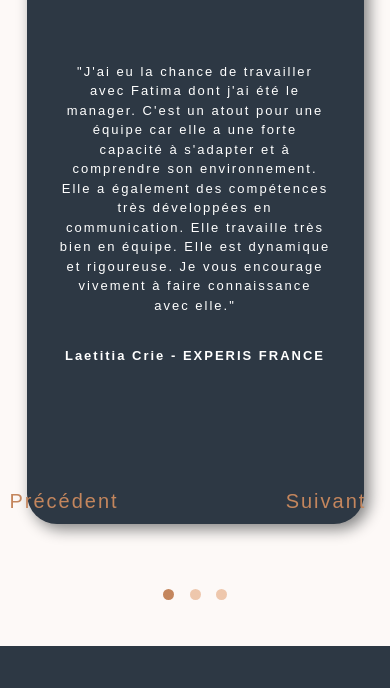
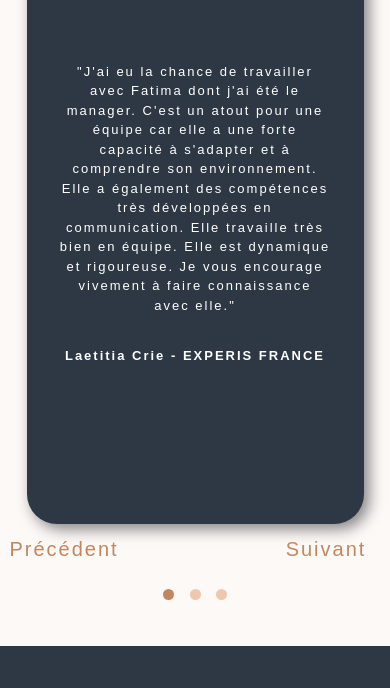
Before and after one commit to fatimaatk/portoflio, a plain HTML site: page index.html in a window 390 px wide. Shown: the part 5795-6483 px from the top of the page. Drawn offline with Linux system fonts and the light colour scheme; a web font is replaced by a local one.

Commit message:
fleche margin

```diff
--- a/reco.css
+++ b/reco.css
@@ -138,13 +138,13 @@ background: #c4865d;
     line-height: 1.5;
 }
   .prev {
-    margin-top: 22rem;
+    margin-top: 25rem;
 
     width: 8rem;
     text-align: center;
   }
   .next{
-    margin-top: 22rem;
+    margin-top: 25rem;
     width: 8rem;
     text-align: center;
   }
```
